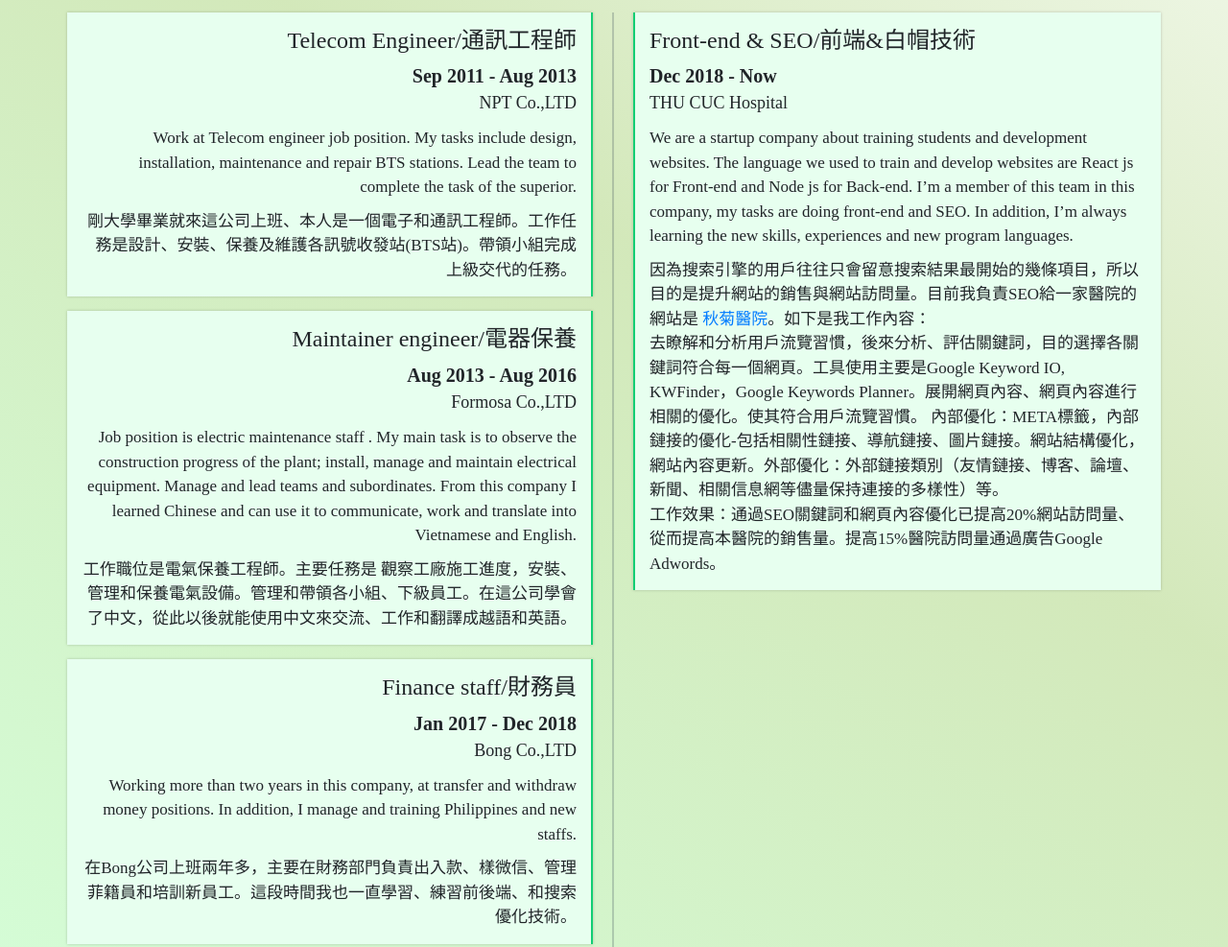
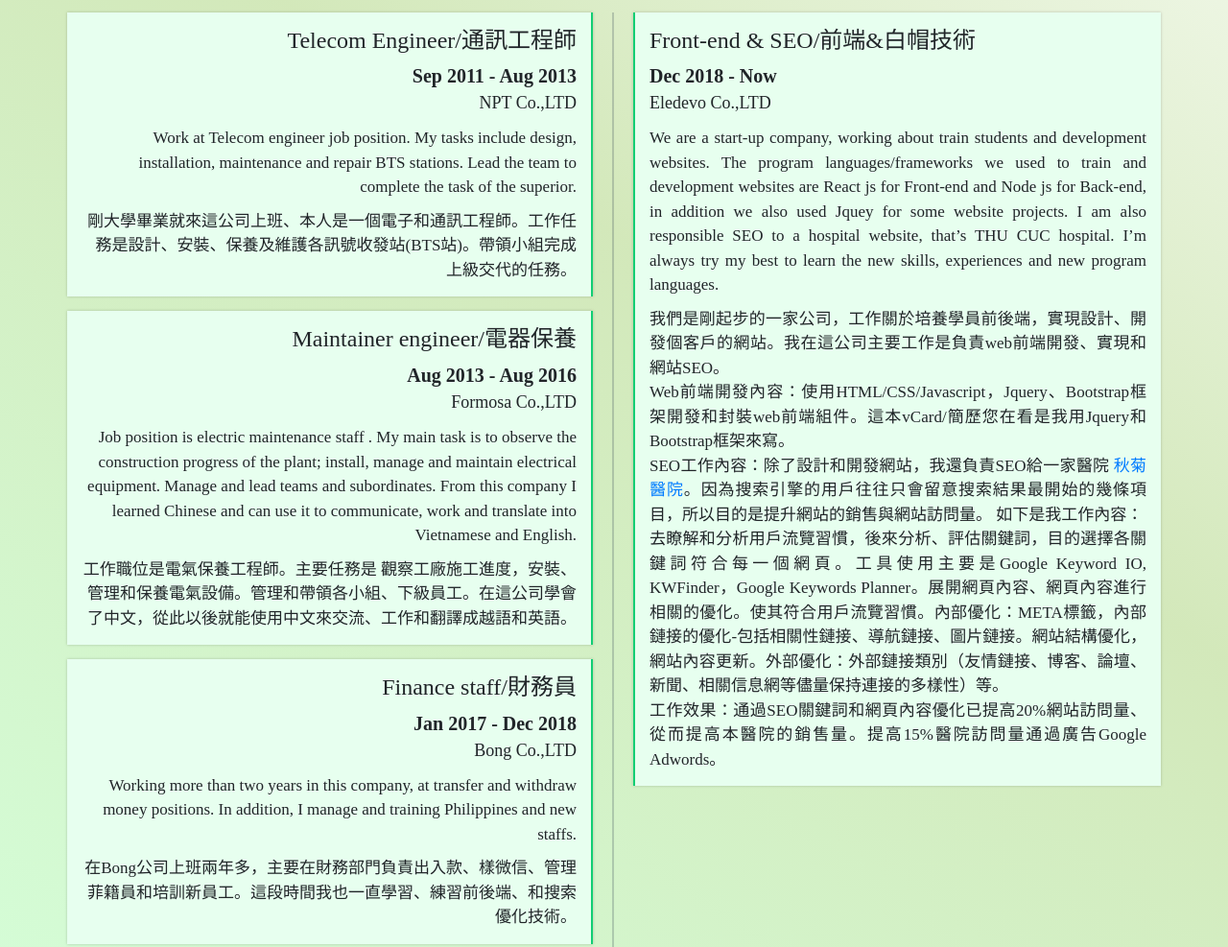
Before and after one commit to rain8x/rain8x.github.io, a plain HTML site: page index.html in a window 1280 px wide. Shown: the part 3337-4324 px from the top of the page at 96% size. Drawn offline with nearby package versions, Linux system fonts and the light colour scheme.

Commit message:
update 6

```diff
--- a/Styles/app.css
+++ b/Styles/app.css
@@ -354,6 +354,7 @@ li.moving {background: #f97100;}
     box-shadow: 0 0 3px 0 rgba(0,0,0,.2);
     background: #e7ffef;
 }
+.right-desc {text-align: justify;}
 /* CSS for PORTFOLIO*/
 .portfolio {background-image: linear-gradient(145deg, #ff9800a6,#ffff0099, #00bcd49c);}
 .filter button {margin: 5px;}
--- a/index.html
+++ b/index.html
@@ -98,11 +98,7 @@
                 <div class="col-10">
                     <h1 class="title-en mt-5">ABOUT ME</h1>
                     <div class="icon-line"><i class="fa fa-book"></i></div>
-                    <div class="desc-eng">My name is Nguyen Ba Cuong, nickname is Eleven, I'm 30 years old and not
-                        married. <br> I'm a electronic and telecom engineer, graduated from the Da Nang University of
-                        Technology with a good result, major in Electronic and Telecommunications engineering. In
-                        addition, I can use 2 foreign languages (English and Chinese) in conversations and working
-                        environments.</div>
+                    <div class="desc-eng">My name is Nguyen Ba Cuong, nickname is Eleven, I'm 30 years old and not married. <br> I'm a electronic and telecom engineer, graduated from the Da Nang University of Technology with a good result, major in Electronic and Telecommunications engineering. In addition, I can use 2 foreign languages (English and Chinese) in conversations and working environments.</div>
                 </div>
             </div>
             <div class="row row_2 justify-content-center">
@@ -335,18 +331,9 @@
                     <div class="right-item">
                         <h4 class="job-position">Front-end & SEO/前端&白帽技術</h4>
                         <div class="job-period">Dec 2018 - Now</div>
-                        <div class="job-comp">THU CUC Hospital</div>
-                        <div class="job-desc-eng">We are a startup company about training students and development
-                            websites. The language we used to train and develop websites are React js for Front-end and
-                            Node js for Back-end. I’m a member of this team in this company, my tasks are doing
-                            front-end and SEO. In addition, I’m always learning the new skills, experiences and new
-                            program languages.</div>
-                        <div class="job-desc-cn">因為搜索引擎的用戶往往只會留意搜索結果最開始的幾條項目，所以目的是提升網站的銷售與網站訪問量。目前我負責SEO給一家醫院的網站是 <a
-                                href="https://benhvienthucuc.vn">秋菊醫院</a>。如下是我工作內容：<br>
-                            去瞭解和分析用戶流覽習慣，後來分析、評估關鍵詞，目的選擇各關鍵詞符合每一個網頁。工具使用主要是Google Keyword IO, KWFinder，Google Keywords
-                            Planner。展開網頁內容、網頁內容進行相關的優化。使其符合用戶流覽習慣。
-                            內部優化：META標籤，內部鏈接的優化-包括相關性鏈接、導航鏈接、圖片鏈接。網站結構優化，網站內容更新。外部優化：外部鏈接類別（友情鏈接、博客、論壇、新聞、相關信息網等儘量保持連接的多樣性）等。<br>
-                            工作效果：通過SEO關鍵詞和網頁內容優化已提高20%網站訪問量、從而提高本醫院的銷售量。提高15%醫院訪問量通過廣告Google Adwords。</div>
+                        <div class="job-comp">Eledevo Co.,LTD</div>
+                        <div class="job-desc-eng right-desc">We are a start-up company, working about train students and development websites. The program languages/frameworks we used to train and development websites are React js for Front-end and Node js for Back-end, in addition we also used Jquey for some website projects. I am also responsible SEO to a hospital website, that’s THU CUC hospital. I’m always try my best to learn the new skills, experiences and new program languages. </div>
+                        <div class="job-desc-cn right-desc">我們是剛起步的一家公司，工作關於培養學員前後端，實現設計、開發個客戶的網站。我在這公司主要工作是負責web前端開發、實現和網站SEO。<br> Web前端開發內容：使用HTML/CSS/Javascript，Jquery、Bootstrap框架開發和封裝web前端組件。這本vCard/簡歷您在看是我用Jquery和Bootstrap框架來寫。<br> SEO工作內容：除了設計和開發網站，我還負責SEO給一家醫院 <a href="https://benhvienthucuc.vn">秋菊醫院</a>。因為搜索引擎的用戶往往只會留意搜索結果最開始的幾條項目，所以目的是提升網站的銷售與網站訪問量。 如下是我工作內容：<br>去瞭解和分析用戶流覽習慣，後來分析、評估關鍵詞，目的選擇各關鍵詞符合每一個網頁。工具使用主要是Google Keyword IO, KWFinder，Google Keywords Planner。展開網頁內容、網頁內容進行相關的優化。使其符合用戶流覽習慣。內部優化：META標籤，內部鏈接的優化-包括相關性鏈接、導航鏈接、圖片鏈接。網站結構優化，網站內容更新。外部優化：外部鏈接類別（友情鏈接、博客、論壇、新聞、相關信息網等儘量保持連接的多樣性）等。<br>工作效果：通過SEO關鍵詞和網頁內容優化已提高20%網站訪問量、從而提高本醫院的銷售量。提高15%醫院訪問量通過廣告Google Adwords。</div>
                     </div>
                 </div>
             </div> <!-- end row -->
```
